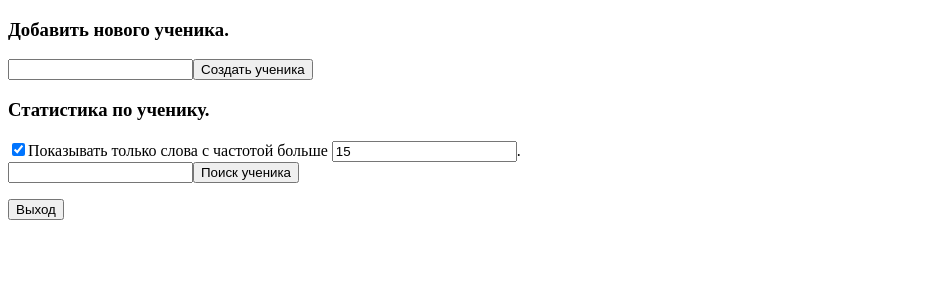
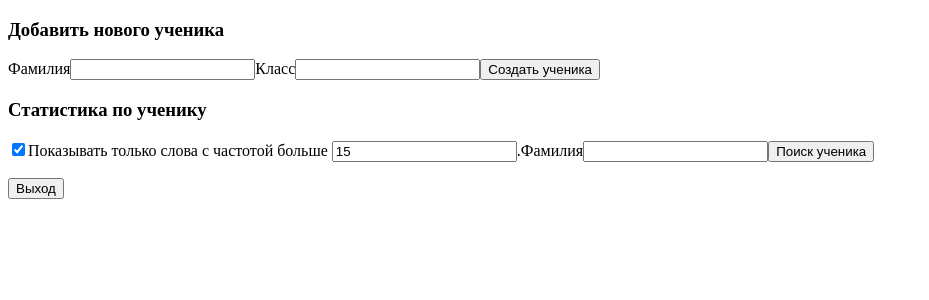
Before and after one commit to anton-zykov/slov-front, a React (Create React App) app: page /#/admin in a window 1280 px wide. Shown: the top 300 px of the page, without its empty margins (0-929 px from the left). Built offline with nearby package versions, Linux system fonts and the light colour scheme.

Commit message:
feat: ability to specify new user's age and automatic assignment words to them

```diff
--- a/src/App/pages/AdminPage/AddNewUserForm/AddNewUserForm.tsx
+++ b/src/App/pages/AdminPage/AddNewUserForm/AddNewUserForm.tsx
@@ -1,16 +1,30 @@
 import React from 'react';
 
-import { addNewUser } from 'services/backendRequests';
+import { addNewUser, assignWordsBasedOnAge } from 'services/backendRequests';
 
 import styles from './AddNewUser.module.scss';
 
 const AddNewUserForm: React.FC = () => {
   const [username, setUsername] = React.useState<string>('');
+  const [age, setAge] = React.useState<number | null>(null);
 
-  const handleSubmit: React.FormEventHandler<HTMLFormElement> = async () => {
+  const handleSubmit: React.FormEventHandler<HTMLFormElement> = async (
+    event
+  ) => {
+    event.preventDefault();
     try {
+      if (!username || !age) throw new Error('Имя и класс должны быть указаны');
+
+      const resp = await addNewUser({ username });
+      for (let i = age; i > 0; i--) {
+        await assignWordsBasedOnAge({
+          username,
+          age: i,
+          frequency: 10 - age + i >= 3 ? 10 - age + i : 3,
+        });
+      }
       setUsername('');
-      const resp = await addNewUser({ username });
+      setAge(null);
       alert('Ученик ' + resp.username + ' успешно создан.');
     } catch (e: unknown) {
       alert(e);
@@ -19,11 +33,22 @@ const AddNewUserForm: React.FC = () => {
 
   return (
     <form onSubmit={handleSubmit}>
-      <input
-        type="text"
-        value={username}
-        onChange={(event) => setUsername(event.target.value)}
-      />
+      <label>
+        Фамилия
+        <input
+          type="text"
+          value={username}
+          onChange={(event) => setUsername(event.target.value)}
+        />
+      </label>
+      <label>
+        Класс
+        <input
+          type="number"
+          value={age ? age : ''}
+          onChange={(event) => setAge(Number(event.target.value))}
+        />
+      </label>
       <button type="submit">Создать ученика</button>
     </form>
   );
--- a/src/App/pages/AdminPage/AdminPage.tsx
+++ b/src/App/pages/AdminPage/AdminPage.tsx
@@ -24,9 +24,9 @@ const AdminPage: React.FC = () => {
 
   return (
     <div>
-      <h3>Добавить нового ученика.</h3>
+      <h3>Добавить нового ученика</h3>
       <AddNewUserForm />
-      <h3>Статистика по ученику.</h3>
+      <h3>Статистика по ученику</h3>
       <UserStatsForm
         setUserStats={setUserStats}
         setUserTrainingTimes={setUserTrainingTimes}
--- a/src/App/pages/AdminPage/UserStatsForm/UserStatsForm.tsx
+++ b/src/App/pages/AdminPage/UserStatsForm/UserStatsForm.tsx
@@ -50,7 +50,6 @@ const UserStatsForm: React.FC<UserStatsFormProps> = ({
 
   return (
     <form onSubmit={handleSubmit}>
-      <div>
       <label>
         <input
           type="checkbox"
@@ -67,12 +66,14 @@ const UserStatsForm: React.FC<UserStatsFormProps> = ({
         />
         .
       </label>
-      </div>
+      <label>
+        Фамилия
         <input
           type="text"
           value={username}
           onChange={(event) => setUsername(event.target.value)}
         />
+      </label>
       <button type="submit">Поиск ученика</button>
     </form>
   );
--- a/src/services/backendRequests.ts
+++ b/src/services/backendRequests.ts
@@ -9,6 +9,12 @@ export type addNewUserProps = {
 export type addNewUserResponse = {
   username: string;
   id: string;
+};
+
+export type assignWordsBasedOnAgeProps = {
+  username: string;
+  age: number;
+  frequency: number;
 };
 
 export type loginProps = {
@@ -57,6 +63,25 @@ export const addNewUser = async ({ username }: addNewUserProps) => {
     username,
   });
   return response.data;
+};
+
+export const assignWordsBasedOnAge = async ({
+  username,
+  age,
+  frequency,
+}: assignWordsBasedOnAgeProps) => {
+  await axios.put(
+    baseURL + 'users/',
+    {
+      age: age,
+      frequency: frequency,
+    },
+    {
+      params: {
+        username: username,
+      },
+    }
+  );
 };
 
 export const login = async ({ username }: loginProps) => {
```
Lines whose indentation alone changed are shown as unchanged.
